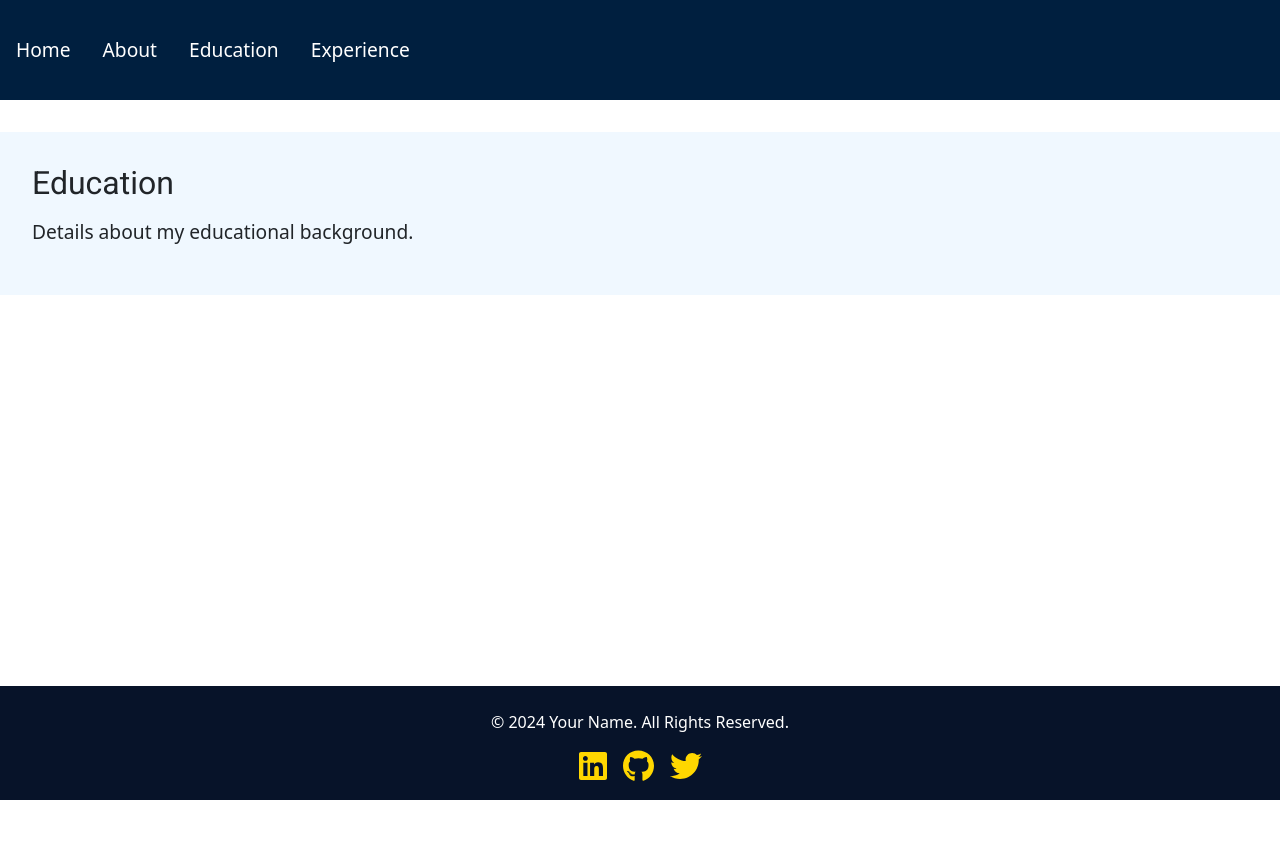
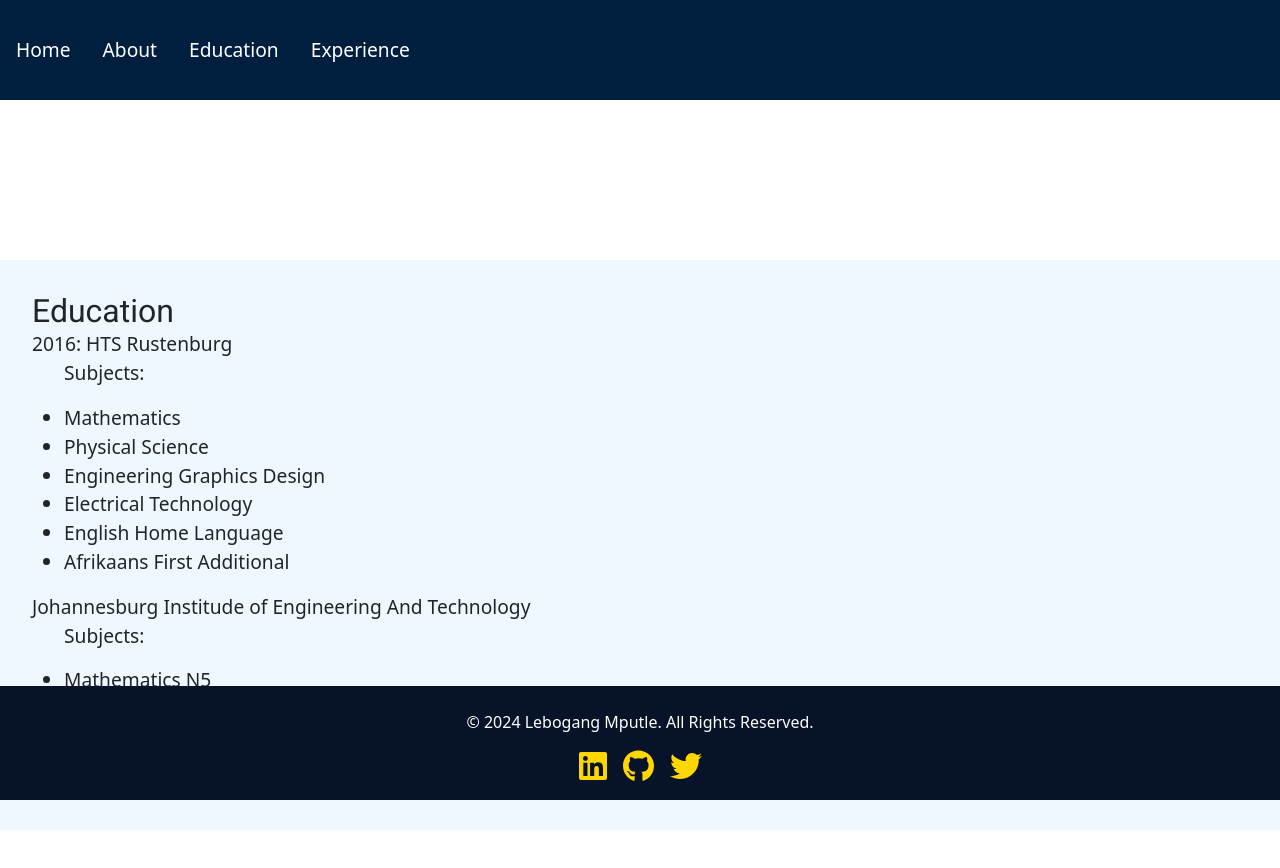
Before and after one commit to LebogangMputle/CDV5-react, a React (Vite) app: page /education in a window 1280 px wide. Shown: the top 868 px of the page. Before the commit the page ends 800 px from the top, so only its background shows below. Built offline with nearby package versions, Linux system fonts and the light colour scheme.

Commit message:
"Updated App component with scroll event handler, modified About and Education components with new content, and updated Footer with new copyright information."

```diff
--- a/src/App.jsx
+++ b/src/App.jsx
@@ -1,4 +1,5 @@
 // import React from 'react';
+import { useEffect } from 'react';
 import Navbar from './components/Navbar/Navbar';
 import { BrowserRouter, Routes, Route } from 'react-router-dom';
 import Home from './components/Home/Home';
@@ -9,17 +10,30 @@ import './App.css';
 import Footer from './components/Footer/Footer';
 
 const App = () => {
+  useEffect(() => {
+    const handleScroll = () => {
+      const footer = document.querySelector('.footer');
+      if (window.innerHeight + window.scrollY >= document.body.offsetHeight) {
+        footer.style.display = 'block';
+      } else {
+        footer.style.display = 'none';
+      }
+    };
+
+    window.addEventListener('scroll', handleScroll);
+    return () => window.removeEventListener('scroll', handleScroll);
+  }, []);
+
   return (
     <BrowserRouter>
       <Navbar />
-    <Footer />
       <Routes>
         <Route path="/" element={<Home />} />
         <Route path="/about" element={<About />} />
         <Route path="/education" element={<Education />} />
-          <Route path="/experience" element={<Experience/>} />
-          {/* <Route path="/footer" element={<Footer />} /> */}
+        <Route path="/experience" element={<Experience />} />
       </Routes>
+      <Footer />
     </BrowserRouter>
   );
 }
--- a/src/components/About/About.jsx
+++ b/src/components/About/About.jsx
@@ -6,8 +6,10 @@ const About = () => {
     <section id="about" className="about">
       <h1>About Me</h1>
       <p>
-        Hello! I am [Your Name], a passionate web developer with experience in creating dynamic and responsive web applications.
+        Hello! I am Lebogang Mputle,I am a passionate web developer with experience in creating dynamic and responsive web applications.
         I enjoy solving complex problems and continuously learning new technologies to improve my skills.
+        I am currently proficient in HTML, CSS and Other CSS frameworks.
+        I have recently just completed 2 projects using React.js.
       </p>
     </section>
   );
--- a/src/components/Education/Education.css
+++ b/src/components/Education/Education.css
@@ -3,12 +3,12 @@
 .education {
     padding: 2rem;
     background-color: #f0f8ff;
-    margin: 2rem 0;
+    margin: 10rem 0;
   }
 
   .education h1 {
     font-size: 2rem;
-    margin-bottom: 1rem;
+    margin-bottom: 0rem;
   }
 
   .education p {
--- a/src/components/Education/Education.jsx
+++ b/src/components/Education/Education.jsx
@@ -5,7 +5,26 @@ const Education = () => {
   return (
     <section id="education" className="education">
       <h1>Education</h1>
-      <p>Details about my educational background.</p>
+      <p>2016: HTS Rustenburg
+        <ul>
+          <p>Subjects:</p>
+          <li>Mathematics</li>
+          <li>Physical Science</li>
+          <li>Engineering Graphics Design</li>
+          <li>Electrical Technology</li>
+          <li>English Home Language</li>
+          <li>Afrikaans First Additional</li>
+        </ul>
+      </p>
+      <p>Johannesburg Institude of Engineering And Technology
+        <ul>
+          <p>Subjects:</p>
+          <li>Mathematics N5</li>
+          <li>Power Machines N5</li>
+          <li>Electrotechnics</li>
+          <li>Industrial Electronichs</li>
+        </ul>
+      </p>
     </section>
   );
 };
--- a/src/components/Expirience/Experience.jsx
+++ b/src/components/Expirience/Experience.jsx
@@ -4,8 +4,9 @@ import './Experience.css';
 const Experience = () => {
   return (
     <section id="experience" className="experience">
-      <h1>Experience</h1>
-      <p>Details about my work experience.</p>
+      <h1>Experience:</h1>
+      <p></p>
+      <p>Podcast App</p>
     </section>
   );
 };
--- a/src/components/Footer/Footer.jsx
+++ b/src/components/Footer/Footer.jsx
@@ -7,7 +7,7 @@ const Footer = () => {
     return (
       <footer className="footer">
         <div className="footer-content">
-          <p>&copy; 2024 Your Name. All Rights Reserved.</p>
+          <p>&copy; 2024 Lebogang Mputle. All Rights Reserved.</p>
           <div className="social-media-icons">
             <a href="https://www.linkedin.com/in/yourprofile" target="_blank" rel="noopener noreferrer">
               <FontAwesomeIcon icon={faLinkedin} size="2x" />
```
Lines whose indentation alone changed are shown as unchanged.
